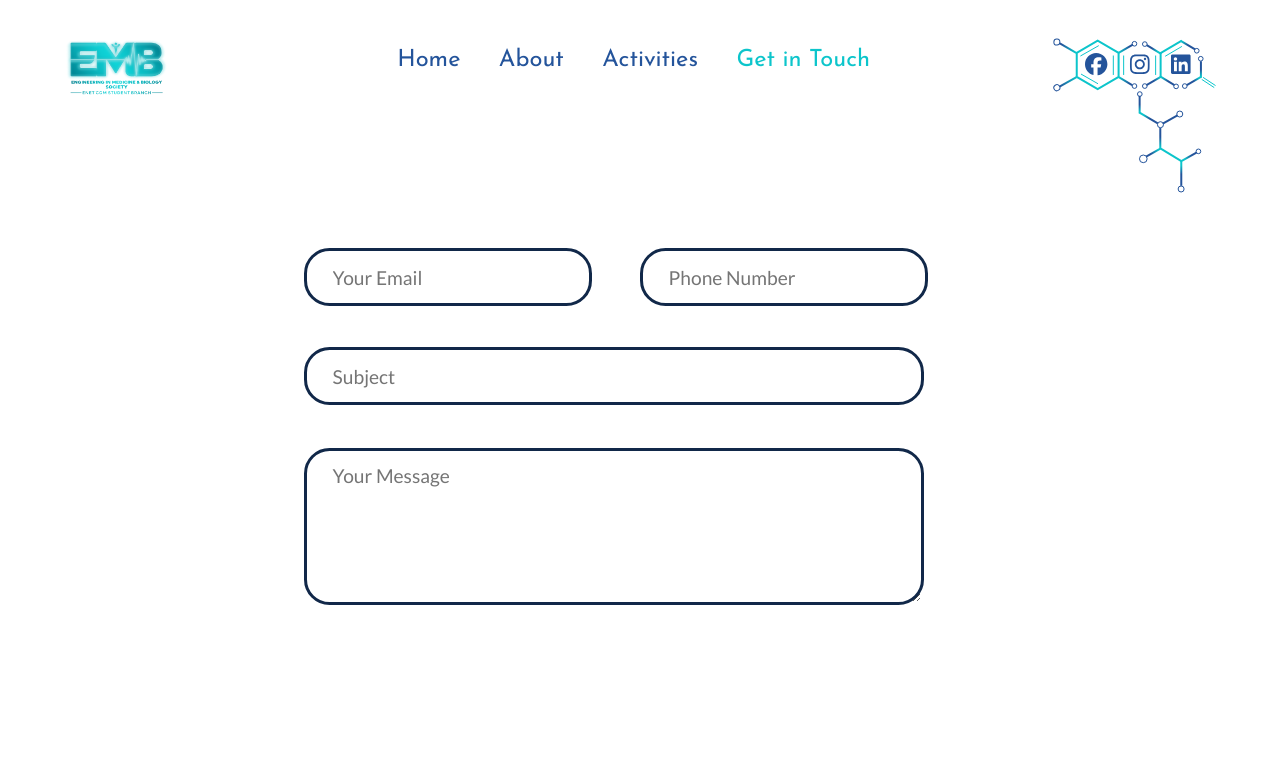
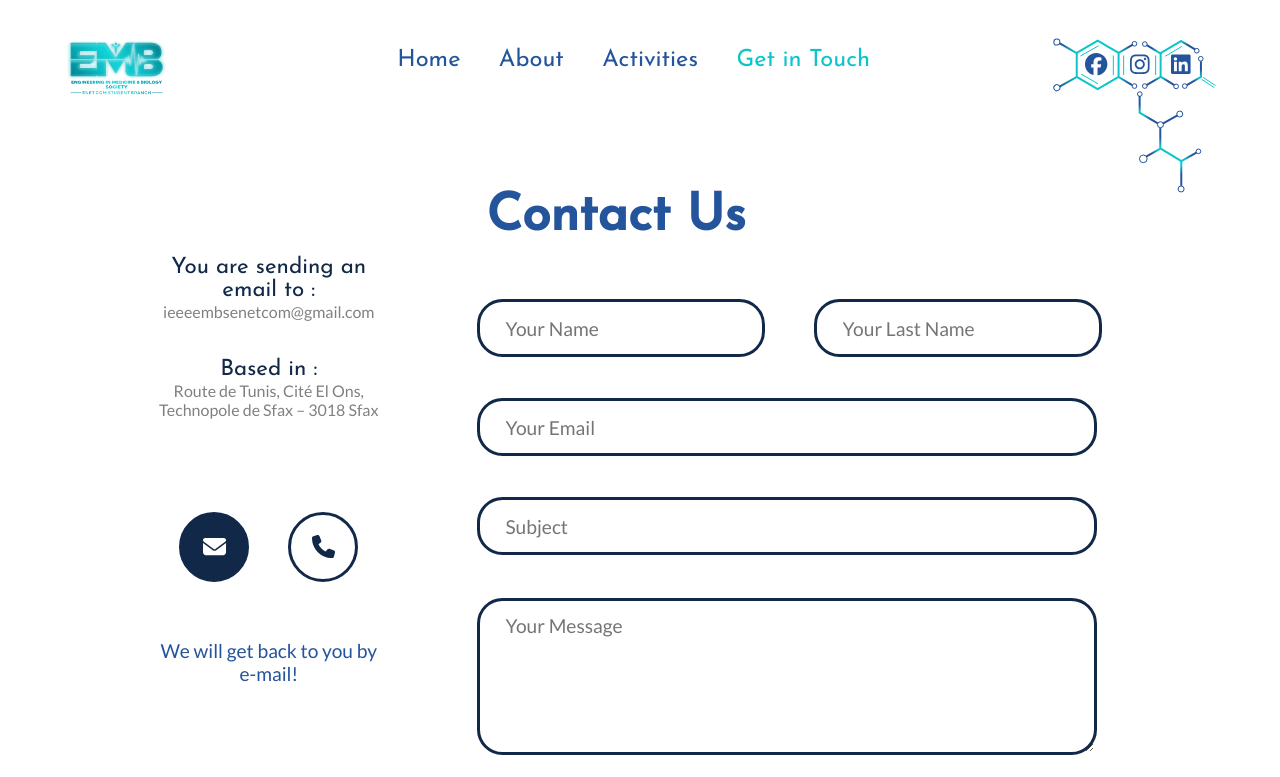
Before and after one commit to SametMohamedRayen/EMBSWebsite, a React (Create React App) app: page /get-in-touch in a window 1280 px wide. Shown: the top 777 px of the page. Built offline with nearby package versions, Linux system fonts and the light colour scheme.

Commit message:
Done with the contact us form

```diff
--- /dev/null
+++ b/src/javascript/components/Checkbox.js
@@ -0,0 +1,29 @@
+import React, { useState } from "react";
+import { FontAwesomeIcon } from "@fortawesome/react-fontawesome";
+import { library } from "@fortawesome/fontawesome-svg-core";
+import { fas } from "@fortawesome/free-solid-svg-icons";
+
+library.add(fas);
+
+const Checkbox = (props) => {
+  const { icon, size, init, getValue } = props;
+  const [checked, setChecked] = useState(init);
+  return (
+    <div
+      className={
+        (checked ? "checkedCheckboxRound " : "uncheckedCheckboxRound ") + size
+      }
+      onClick={() => {
+        setChecked(!checked);
+        getValue(!checked);
+      }}
+    >
+      <FontAwesomeIcon
+        icon={icon}
+        className={checked ? "font-color-white" : "font-color-darkBlue"}
+      ></FontAwesomeIcon>
+    </div>
+  );
+};
+
+export default Checkbox;
--- /dev/null
+++ b/src/javascript/components/ContactUsSection.js
@@ -0,0 +1,150 @@
+import React, { useState } from "react";
+import Input from "./Input";
+import Checkbox from "./Checkbox";
+
+const ContactUsSection = () => {
+  const [email, setEmail] = useState(true);
+  const [phone, setPhone] = useState(false);
+  const getEmail = (value) => {
+    setEmail(value);
+  };
+  const getPhone = (value) => {
+    setPhone(value);
+  };
+  return (
+    <div className="relative height-50 margin-btm-15 centerContent">
+      <div className="absolute margin-top-15 width-90-pc centerContent row margin-btm-15">
+        <div
+          className={
+            "column centerContent centerText height-35 width-20-pc margin-left-7 transition-duration-500 " +
+            (email || phone ? "margin-top-5" : "margin-top-1")
+          }
+        >
+          <div>
+            <p className="margin-0 font-size-175 font-josefin-sans font-color-darkBlue">
+              You are sending an email to :
+            </p>
+            <p className="margin-0 font-lato font-color-gray">
+              ieeeembsenetcom@gmail.com
+            </p>
+          </div>
+          <div>
+            <p className="margin-0 font-size-175 margin-0 font-size-175 font-josefin-sans font-color-darkBlue">
+              Based in :
+            </p>
+            <p className="margin-0 font-lato font-color-gray">
+              Route de Tunis, Cité El Ons, Technopole de Sfax – 3018 Sfax
+            </p>
+          </div>
+          <br></br>
+          <div className="row margin-horiz-2">
+            <Checkbox
+              getValue={getEmail}
+              icon="fa-solid fa-envelope"
+              size="width-5 height-5 line-height-5 font-size-180"
+              init
+            />
+            <Checkbox
+              getValue={getPhone}
+              icon="fa-solid fa-phone"
+              size="width-5 height-5 line-height-5 font-size-180"
+            />
+          </div>
+          <div className="commentsOnContactUs">
+            {!(email && phone) ? (
+              !email && !phone ? (
+                <p className="">
+                  We will only receive your message!
+                  <br></br>A moment to just share your thoughts.
+                </p>
+              ) : (
+                <p>We will get back to you by {email ? "e-mail" : "phone"}!</p>
+              )
+            ) : (
+              <p>We will get back to you by e-mail and phone!</p>
+            )}
+          </div>
+        </div>
+        <div className="relative width-60-pc column margin-left-neg-10">
+          <h1 className="row margin-0 padding-0 font-josefin-sans font-color-blue margin-left-neg-3 font-size-4">
+            Contact Us
+          </h1>
+          <div className="row personalInfoRow">
+            <div className="column">
+              <Input
+                type="text"
+                placeholder="Your Name"
+                height="height-4-5"
+                width="width-22-5"
+              />
+            </div>
+            <div className="column">
+              <Input
+                type="text"
+                placeholder="Your Last Name"
+                height="height-4-5"
+                width="width-22-5"
+              />
+            </div>
+          </div>
+          <div className="row personalInfoRow">
+            {!(email && phone) ? (
+              !email && !phone ? (
+                <></>
+              ) : (
+                <Input
+                  type={phone ? "number" : "email"}
+                  placeholder={phone ? "Your Phone" : "Your Email"}
+                  height="height-4-5"
+                  width="width-48-44"
+                  margin="margin-top-neg-6"
+                />
+              )
+            ) : (
+              <>
+                <div className="column">
+                  <Input
+                    type="email"
+                    placeholder="Your Email"
+                    height="height-4-5"
+                    width="width-22-5"
+                    margin="margin-top-neg-6"
+                  />
+                </div>
+                <div className="column">
+                  <Input
+                    type="number"
+                    placeholder="Your Phone Number"
+                    height="height-4-5"
+                    width="width-22-5"
+                    margin="margin-top-neg-6"
+                  />
+                </div>
+              </>
+            )}
+          </div>
+          <div className="row">
+            <Input
+              type="text"
+              placeholder="Subject"
+              height="height-4-5"
+              width="width-48-44"
+              margin="margin-top-neg-6"
+            />
+          </div>
+          <div className="row">
+            <Input
+              type="text-area"
+              placeholder="Your Message"
+              height="6"
+              width="width-48-44"
+              margin="margin-top-neg-2"
+            />
+          </div>
+        </div>
+      </div>
+    </div>
+  );
+};
+
+export default ContactUsSection;
--- a/src/javascript/views/GetInTouch.js
+++ b/src/javascript/views/GetInTouch.js
@@ -1,49 +1,10 @@
 import React from "react";
-import Input from "../components/Input";
+import ContactUsSection from "../components/ContactUsSection";
 
 const GetInTouch = () => {
   return (
-    <div className="relative height-50 margin-btm-15">
-      <div className="absolute width-full centerContent margin-left-5">
-        <div className="relative margin-top-15 width-45-pc">
-          <div className="row">
-            <div className="column">
-              <Input
-                type="email"
-                placeholder="Your Email"
-                height="height-4-5"
-                width="width-22-5"
-              />
-            </div>
-            <div className="column">
-              <Input
-                type="number"
-                placeholder="Phone Number"
-                height="height-4-5"
-                width="width-22-5"
-              />
-            </div>
-          </div>
-          <div className="row">
-            <Input
-              type="text"
-              placeholder="Subject"
-              height="height-4-5"
-              width="width-48-44"
-              margin="margin-top-neg-6"
-            />
-          </div>
-          <div className="row">
-            <Input
-              type="text-area"
-              placeholder="Your Message"
-              height="6"
-              width="width-48-44"
-              margin="margin-top-neg-2"
-            />
-          </div>
-        </div>
-      </div>
+    <div className="sections">
+      <ContactUsSection />
     </div>
   );
 };
--- a/src/styles.css
+++ b/src/styles.css
@@ -2,6 +2,10 @@
 @import url('https://fonts.googleapis.com/css2?family=Cairo:wght@200;300;400&display=swap');
 @import url('https://fonts.googleapis.com/css2?family=Yeseva+One&display=swap');
 @import url('https://fonts.googleapis.com/css2?family=Lato:ital,wght@0,100;0,300;0,400;0,700;0,900;1,300&display=swap');
+
+*{
+    outline: none;
+}
 
 body {
     margin: 0;
@@ -1263,6 +1267,36 @@ input[type=number] {
     margin-top: 15vw;
 }
 
+.personalInfoRow {
+    width: 83.5%;
+}
+
+.uncheckedCheckboxRound {
+    border-width: 0.25vw;
+    border-radius: 100%;
+    border-color: #112849;
+    border-style: solid;
+    text-align: center;
+    cursor: pointer;
+    transition-duration: 0.5s;
+}
+
+.checkedCheckboxRound {
+    border-width: 0.25vw;
+    border-radius: 100%;
+    border-color: #112849;
+    background-color: #112849;
+    border-style: solid;
+    text-align: center;
+    cursor: pointer;
+    transition-duration: 0.5s;
+}
+
+.commentsOnContactUs>p{
+    font-size: 1.5vw;
+    font-family: Lato,sans-serif;
+    color: #24549B;
+}
 
 
 /* UTILITIES */
@@ -1349,6 +1383,10 @@ input[type=number] {
     font-size: 1.4vw;
 }
 
+.font-size-180 {
+    font-size: 1.8vw;
+}
+
 .align-middle {
     vertical-align: middle ;
 }
@@ -1422,7 +1460,7 @@ input[type=number] {
 }
 
 .margin-btm-15 {
-    margin-bottom: 5vw;
+    margin-bottom: 15vw;
 }
 
 .animation-delay-quarter {
@@ -1477,6 +1515,10 @@ input[type=number] {
     width: 50vw;
 }
 
+.width-5 {
+    width: 5vw;
+}
+
 .width-48-44 {
     width: 48.44vw;
 }
@@ -1485,6 +1527,10 @@ input[type=number] {
     width: 45%;
 }
 
+.width-70-pc {
+    width: 70%;
+}
+
 .mirror {
     transform: rotateZ(180deg);
 }
@@ -1561,3 +1607,85 @@ input[type=number] {
 .translateY-7 {
     transform: translateY(7vw);
 }
+
+.margin-left-10 {
+    margin-left: 10vw;
+}
+
+.padding-0 {
+    padding: 0;
+}
+
+.margin-left-neg-3 {
+    margin-left: -3vw;
+}
+
+.margin-horiz-4 {
+    margin-left: 4vw;
+    margin-right: 4vw;
+}
+
+.margin-right-4 {
+    margin-right: 4vw;
+}
+
+.width-90-pc {
+    width: 90%;
+}
+
+.width-50-pc {
+    width: 50%;
+}
+
+.width-60-pc {
+    width: 60%;
+}
+
+.width-80-pc {
+    width: 80%;
+}
+
+.height-5 {
+    height: 5vw;
+}
+
+.line-height-5 {
+    line-height: 5vw;
+}
+
+.height-50-pc {
+    height: 50%;
+}
+
+.width-20-pc {
+    width: 20%;
+}
+
+.margin-horiz-2 {
+    margin-right: 2vw;
+    margin-left: 2vw;
+}
+
+.margin-left-7 {
+    margin-left: 7vw;
+}
+
+.height-35 {
+    height: 35vw;
+}
+
+.vertical-align-middle {
+    vertical-align: middle;
+}
+
+.font-color-gray {
+    color: gray;
+}
+
+.margin-top-5 {
+    margin-top: 5vw;
+}
+
+.margin-top-1 {
+    margin-top: 1vw;
+}
```
